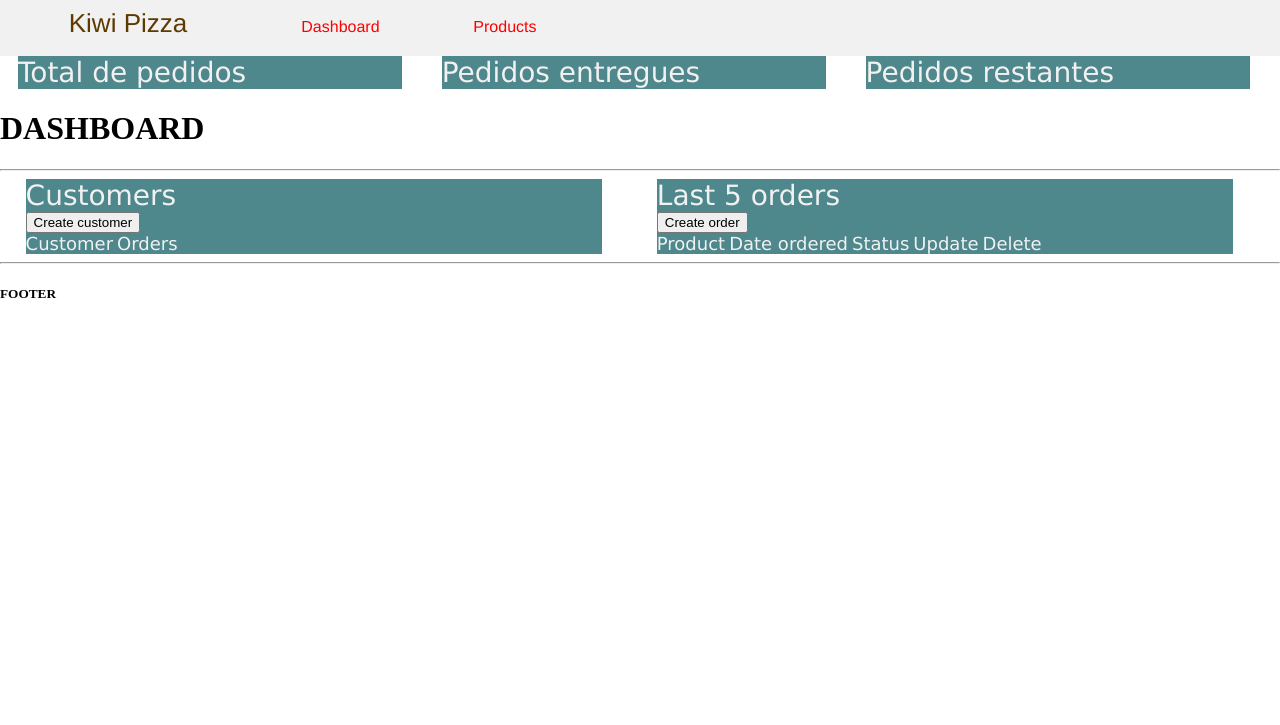
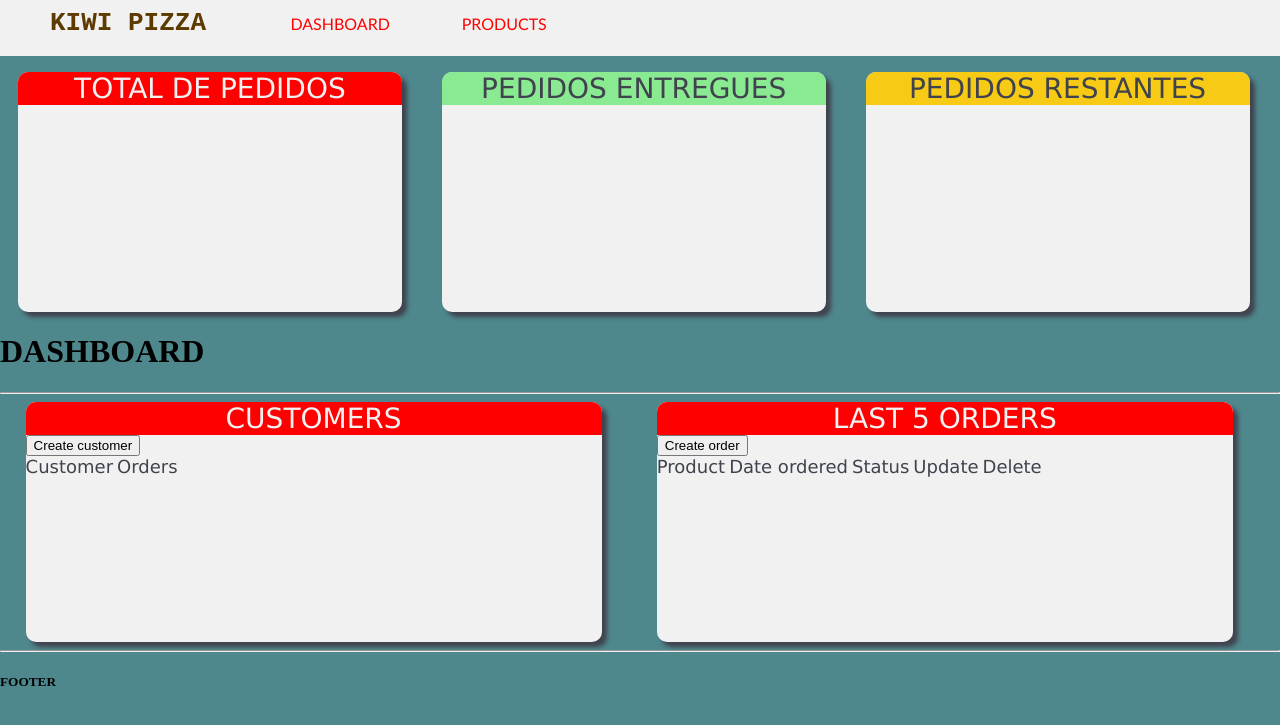
Before and after one commit to MateusLeiros/proj-pizzaria, a Django app: page / in a window 1280 px wide. Shown: the top 725 px of the page. Run offline with Django 4.2, Linux system fonts and the light colour scheme.

Commit message:
alterados estilos dos cards + modificado nome do arquivo css de clear.css para reset.css

```diff
--- a/pizzaria/accounts/templates/accounts/dashboard.html
+++ b/pizzaria/accounts/templates/accounts/dashboard.html
@@ -8,14 +8,14 @@
     <hr>
 
     <div class="card width-2">
-        <div class="card-title">Customers</div>
+        <div class="card-title-1">Customers</div>
         <button>Create customer</button><br>
         <div class="card-topic">Customer</div>
         <div class="card-topic">Orders</div>
     </div>
 
     <div class="card width-2">
-        <div class="card-title">Last 5 orders</div>
+        <div class="card-title-1">Last 5 orders</div>
         <button>Create order</button><br>
         <div class="card-topic">Product</div>
         <div class="card-topic">Date ordered</div>
--- a/pizzaria/accounts/templates/accounts/main.html
+++ b/pizzaria/accounts/templates/accounts/main.html
@@ -1,19 +1,25 @@
 {% load static %}
 <!DOCTYPE html>
 <html lang="pt-BR">
-<head>
-    <meta charset="UTF-8">
-    <link rel="stylesheet" type="text/css" href="{% static '/css/clear.css' %}">
-    <link rel="stylesheet" type="text/css" href="{% static '/css/style.css' %}">
+  <head>
+    <meta charset="UTF-8" />
+    <link
+      rel="stylesheet"
+      type="text/css"
+      href="{% static '/css/reset.css' %}"
+    />
+    <link
+      rel="stylesheet"
+      type="text/css"
+      href="{% static '/css/style.css' %}"
+    />
     <title>KIWI PIZZA</title>
-</head>
-<body>
+  </head>
+  <body>
     {% include 'accounts/navbar.html' %}
-
-    {% block content %}{% endblock %}
-
-    <hr>
+    <div class="content">{% block content %}{% endblock %}</div>
+    <hr />
 
     <h5>FOOTER</h5>
-</body>
+  </body>
 </html>
--- a/pizzaria/accounts/templates/accounts/products.html
+++ b/pizzaria/accounts/templates/accounts/products.html
@@ -2,7 +2,7 @@
 
 {% block content %}
 <div class="card width-all">
-    <div class="card-title">PRODUCTS</div>
+    <div class="card-title-1">PRODUCTS</div>
 
     <div class="card-topic">pizza</div>
     <div class="card-topic">categoria</div>
--- a/pizzaria/accounts/templates/accounts/status.html
+++ b/pizzaria/accounts/templates/accounts/status.html
@@ -1,11 +1,11 @@
 <div class="card width-3">
-    <div class="card-title">Total de pedidos</div>
+    <div class="card-title-1">Total de pedidos</div>
 </div>
 
 <div class="card width-3">
-    <div class="card-title">Pedidos entregues</div>
+    <div class="card-title-2">Pedidos entregues</div>
 </div>
 
 <div class="card width-3">
-    <div class="card-title">Pedidos restantes</div>
+    <div class="card-title-3">Pedidos restantes</div>
 </div>
--- a/pizzaria/static/css/style.css
+++ b/pizzaria/static/css/style.css
@@ -11,84 +11,128 @@
 
 /********************  *******************/
 
+body {
+  background-color: #4e878c;
+}
+
+.content {
+  padding-top: 2vh;
+}
+
 /******************** NAVBAR *******************/
 
-.navbar{
-    background-color: #F1F1F1;
+.navbar {
+  text-transform: uppercase;
+  background-color: #f1f1f1;
   height: 7vh;
-    font-family: 'Franklin Gothic Medium', 'Arial Narrow', Arial, sans-serif;
+  font-family: "Gill Sans", "Gill Sans MT", Calibri, "Trebuchet MS", sans-serif;
   position: sticky;
   top: 0;
 }
 
-.title{
+.title {
   display: inline-block;
   width: 20vw;
   font-size: 26px;
-    color: #5D3A00;
+  color: #5d3a00;
   text-align: center;
   padding-top: 8px;
+  font-family: "Courier New", Courier, monospace;
+  font-weight: bold;
 }
 
-.navbar .link{
+.navbar .link {
   text-align: center;
   text-decoration: none;
   display: inline-block;
   width: 20vh;
-    color: #FF0000;
+  color: #ff0000;
 }
 
-.navbar .link:hover{
-    color: #F7CB15;
-    background-color: #FF0000;
+.navbar .link:hover {
+  color: #f7cb15;
+  background-color: #ff0000;
 }
-
-
 
 /******************** CARDS *******************/
 
-.width-all{
-    display:inline-block;
+.width-all {
+  display: inline-block;
   margin-left: 4.5vw;
   margin-right: 4.5vw;
-    width:90vw;
+  width: 90vw;
 }
 
-.width-2{
-    display:inline-block;
+.width-2 {
+  display: inline-block;
   margin-left: 2vw;
   margin-right: 2vw;
-    width:45vw;
+  width: 45vw;
 }
 
-.width-3{
-    display:inline-block;
+.width-3 {
+  display: inline-block;
   margin-left: 1.4vw;
   margin-right: 1.4vw;
-    width:30vw;
+  width: 30vw;
 }
 
-.width-4{
-    display:inline-block;
+.width-4 {
+  display: inline-block;
   margin-left: auto;
   margin-right: auto;
-    width:22vw;
+  width: 22vw;
 }
 
-.card{
-    background-color: #4E878C;
+.card {
+  background-color: #f1f1f1;
+  color: #40434e;
+  border-radius: 10px;
+  box-shadow: 5px 5px 4px #40434e;
+  height: 30vh;
 }
 
-.card-title{
-    font-family: 'Lucida Sans', 'Lucida Sans Regular', 'Lucida Grande', 'Lucida Sans Unicode', Verdana, sans-serif;
+.card-title-1 {
+  text-transform: uppercase;
+  text-align: center;
+  border-top-left-radius: 10px;
+  border-top-right-radius: 10px;
+  font-family: "Lucida Sans", "Lucida Sans Regular", "Lucida Grande",
+    "Lucida Sans Unicode", Verdana, sans-serif;
   font-size: 28px;
-    color: #F1F1F1;
+  color: #f1f1f1;
+  background-color: #ff0000;
 }
 
-.card-topic{
+.card-title-2 {
+  text-transform: uppercase;
+  text-align: center;
+  border-top-left-radius: 10px;
+  border-top-right-radius: 10px;
+  font-family: "Lucida Sans", "Lucida Sans Regular", "Lucida Grande",
+    "Lucida Sans Unicode", Verdana, sans-serif;
+  font-size: 28px;
+  color: #40434e;
+  background-color: #8aea92;
+}
+
+.card-title-3 {
+  text-transform: uppercase;
+  text-align: center;
+  border-top-left-radius: 10px;
+  border-top-right-radius: 10px;
+  font-family: "Lucida Sans", "Lucida Sans Regular", "Lucida Grande",
+    "Lucida Sans Unicode", Verdana, sans-serif;
+  font-size: 28px;
+  color: #40434e;
+  background-color: #f7cb15;
+}
+
+.card-topic {
   display: inline-block;
-    font-family: 'Lucida Sans', 'Lucida Sans Regular', 'Lucida Grande', 'Lucida Sans Unicode', Verdana, sans-serif;
+  font-family: "Lucida Sans", "Lucida Sans Regular", "Lucida Grande",
+    "Lucida Sans Unicode", Verdana, sans-serif;
   font-size: 18px;
-    color: #F1F1F1;
+  color: #40434e;
   text-align: center;
 }
```
Also changed, not shown: pizzaria/static/css/reset.css (renamed from pizzaria/static/css/clear.css). Lines whose indentation alone changed are shown as unchanged.
